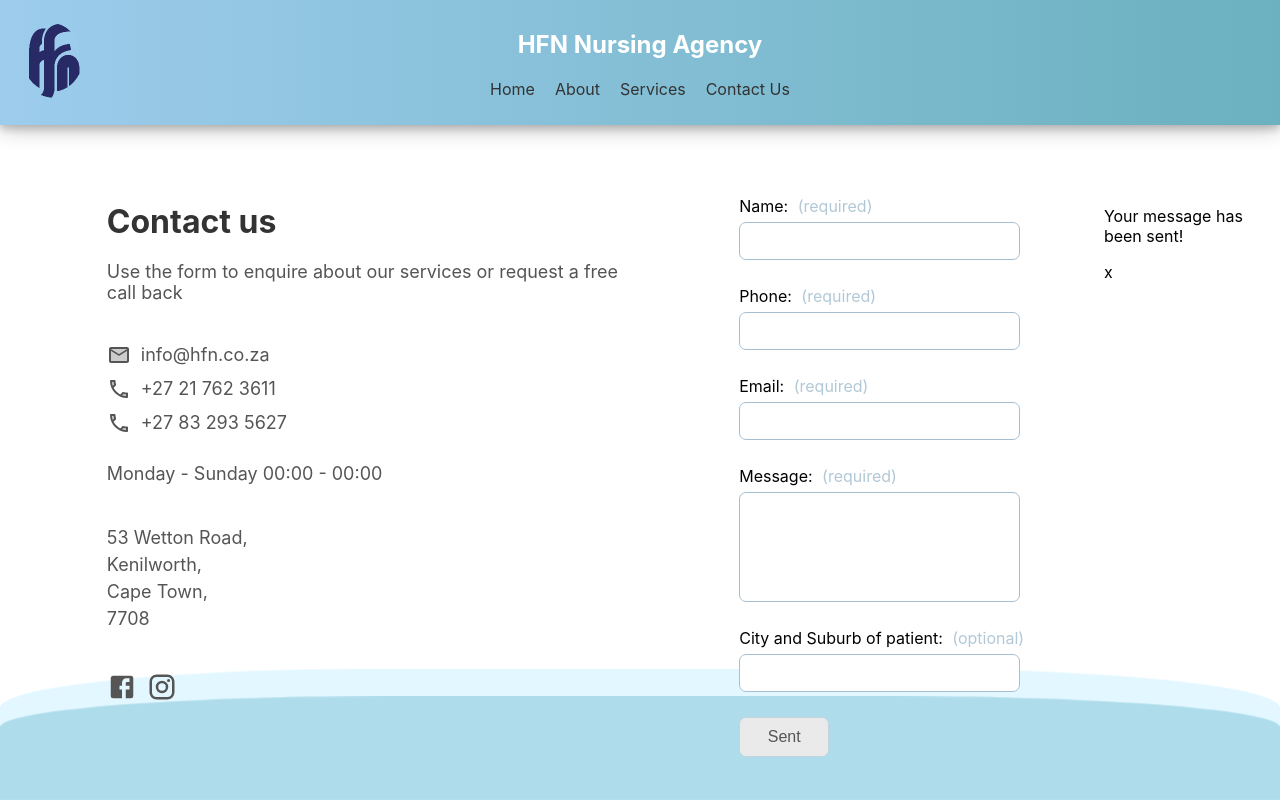
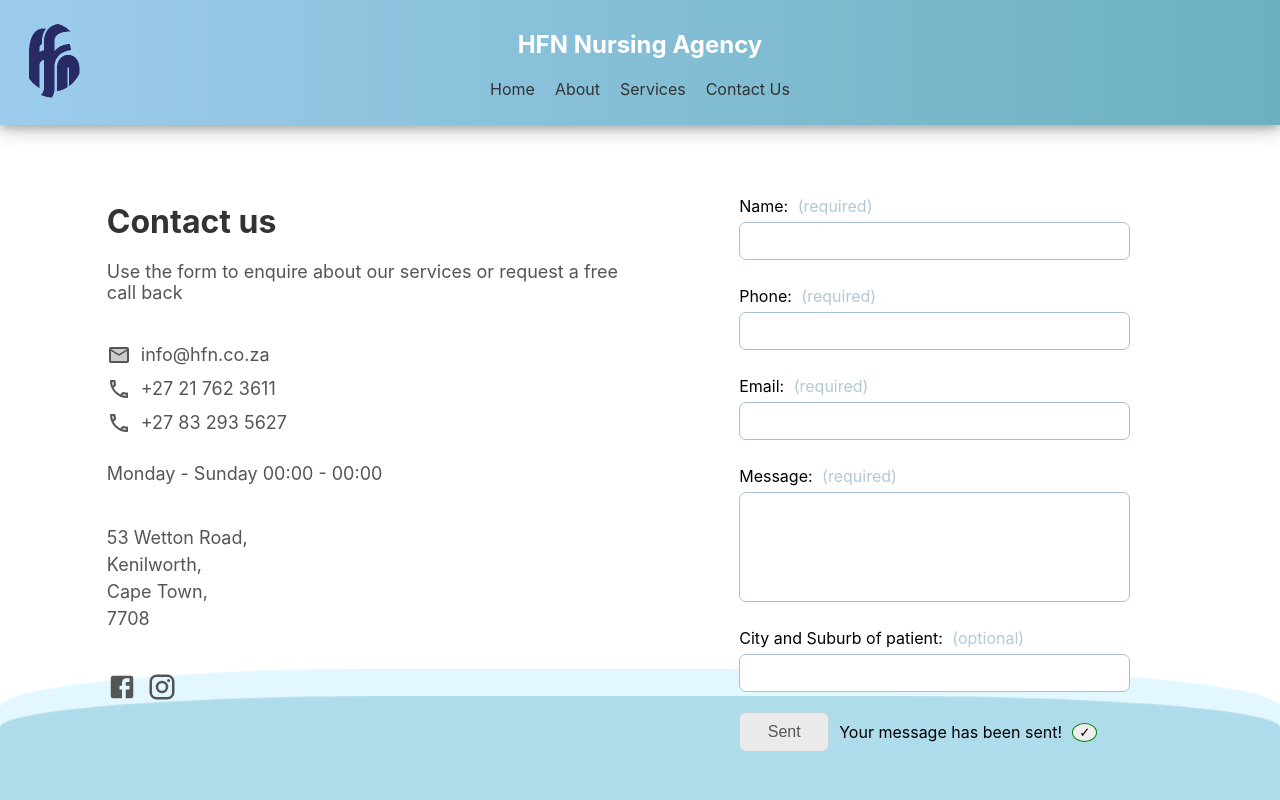
Before and after one commit to katelandcastelin/nursing-agency, a React (Create React App) app: page /contact in a window 1280 px wide. Both pictures are taken after typing "Sample", "5551234", "name@example.com", "Sample", "Sample" into the empty fields and a click on the input "Send". Shown: the top 800 px of the page. Built offline with nearby package versions, Linux system fonts and the light colour scheme.

Commit message:
feat/contact-page: added styling and aniamtion to sent message

```diff
--- a/src/pages/Contact.jsx
+++ b/src/pages/Contact.jsx
@@ -1,6 +1,6 @@
 import React, { useState, useEffect } from 'react';
 import { Link } from 'react-router-dom';
-import styled from 'styled-components';
+import styled, { keyframes } from 'styled-components';
 import EmailTwoToneIcon from '@mui/icons-material/EmailTwoTone';
 import CallTwoToneIcon from '@mui/icons-material/CallTwoTone';
 import FacebookIcon from '@mui/icons-material/Facebook';
@@ -112,7 +112,6 @@ const FormInput = styled.input`
 
 const FormSubmitButton = styled.input`
   width: 90px;
-  margin-top: 5px;
   padding: 10px;
   color: #555;
   background-color: #eaeaea;
@@ -132,6 +131,33 @@ const Subtitle = styled.span`
   color: #b2c8d6;
 `;
 
+const SentMessage = styled.p`
+  margin: 0 0 0 10px;
+`;
+
+const CloseButton = styled.button`
+  margin-left: 10px;
+  border-radius: 50%;
+  border: 1px solid green;
+`;
+
+const FadeIn = keyframes`
+  0% {
+    opacity: 0;
+  }
+  100% {
+    opacity: 1;
+  }
+`;
+
+const AnimatingDiv = styled.div`
+  animation: ${FadeIn} 1s ease-in-out;
+`;
+
+const SentContainer = styled.div`
+
+`;
+
 export default function Contact() {
 
   const [isSent, setIsSent] = useState(false);
@@ -139,9 +165,9 @@ export default function Contact() {
   const [formValues, setFormValues] = useState({});
   const [isAlertClosed, setIsAlertClosed] = useState(false);
 
-  useEffect(() => {
-    window.scrollTo(0, 0);
-  }, []);
+  // useEffect(() => {
+  //   window.scrollTo(0, 0);
+  // }, []);
 
   const handleInputChange = (event) => {
     const { name, value } = event.target;
@@ -170,13 +196,12 @@ export default function Contact() {
 
   const CustomAlert = ({ message }) => {
     return (
-      <div className="custom-alert">
-        <p>{message}</p>
-      </div>
+      <SentMessage>{message}</SentMessage>
     );
   };
 
   return (
+    <>
       <Container>
         <ContactTextContainer>
           <Title>Contact us</Title>
@@ -251,16 +276,29 @@ export default function Contact() {
               </div>
               <FormInput type="text" name="cityAndSuburb" value={formValues.cityAndSuburb || ''} onChange={handleInputChange} />
             </FormLabel>
+            <div style={{display: 'flex', alignItems: 'center'}}>
               <FormSubmitButton type="submit" value={isSent && !isAlertClosed ? "Sent" : "Send"} />
+              <SentContainer>
+                {showAlert && !isAlertClosed && (
+                  <AnimatingDiv style={{display: 'flex', alignItems: 'center'}}>
+                    <CustomAlert message="Your message has been sent!" />
+                    <CloseButton onClick={handleAlertClose}>✓</CloseButton>
+                  </AnimatingDiv>
+                )}
+              </SentContainer>
+            </div>
           </Form>
-
-        {showAlert && !isAlertClosed && (
-          <div>
-            <CustomAlert message="Your message has been sent!" />
-            <div onClick={handleAlertClose}>x</div>
-          </div>
-        )}
         </FormContainer>
       </Container>
+      <Description style={{
+        display: 'flex',
+        justifyContent: 'center',
+        marginTop: '70px',
+        padding: '0 60px',
+      }}
+      >
+        If you are applying for work, please go to the Job Application form here
+      </Description>
+    </>
   );
 };
```
Lines whose indentation alone changed are shown as unchanged.
